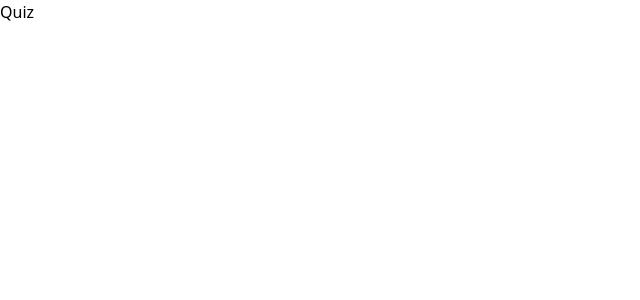
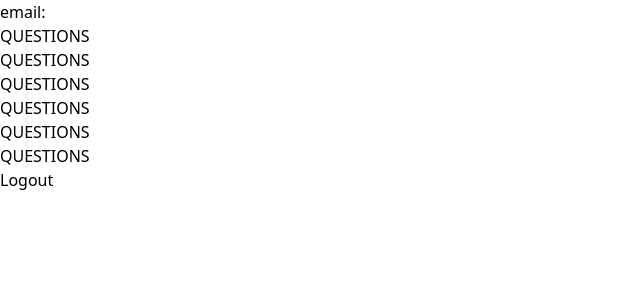
Before and after one commit to Thintalltom/QuizApp, a React (Vite) app in the folder signup/: page /quiz in a window 1280 px wide. Shown: the top 300 px of the page, without its empty margins (0-640 px from the left). Built offline with nearby package versions, Linux system fonts and the light colour scheme; no server answers.

Commit message:
questions added

```diff
--- a/signup/src/App.jsx
+++ b/signup/src/App.jsx
@@ -3,6 +3,7 @@ import {BrowserRouter as Router, Routes, Route} from 'react-router-dom'
 import Login from "./Components/Login";
 import Signup from "./Components/Signup";
 import Quiz from "./Components/Quiz";
+
 import "./App.css";
 import { UserProvider } from "./Context/userContext";
 
@@ -14,7 +15,9 @@ function App() {
           <Routes>
             <Route path='/' element={ <Signup />}/>
             <Route path='/login' element={ <Login />}/>
-            <Route path='/quiz' element={ <Quiz />}/>
+            <Route path='/quiz' element={
+              <Quiz />
+           }/>
           </Routes>
         </Router>
       </div>
--- a/signup/src/Components/Login.jsx
+++ b/signup/src/Components/Login.jsx
@@ -1,21 +1,23 @@
 import React from 'react'
-import { useContext } from 'react'
+import { useContext, useState } from 'react'
 import { Link, useNavigate } from 'react-router-dom'
 import { userContext } from '../Context/userContext'
 
 const Login = () => {
-  const { logemail, logpassword, login, setLogPassword, setLogEmail } = useContext(userContext)
+  const {  login } = useContext(userContext)
   const navigate = useNavigate()
+
+  const [logpassword, setLogPassword] = useState("");
+  const [logemail, setLogEmail] = useState("");
 
   async function handleLogin (e) {
     try {
       e.preventDefault(),
       await login(logemail, logpassword)
-      if(login)
-      {
+
         navigate('/quiz')
 
-      }
+
 
     } catch (error) {
       alert(error)
--- /dev/null
+++ b/signup/src/Components/Questions.jsx
@@ -0,0 +1,16 @@
+import React from 'react'
+
+const Questions = ({ question,
+    optionA,
+    optionB,
+    optionC,
+    Answer}) => {
+  return (
+    <div className='flex flex-col gap-4'>
+        <p>QUESTIONS</p>
+
+    </div>
+  )
+}
+
+export default Questions
--- a/signup/src/Components/Quiz.jsx
+++ b/signup/src/Components/Quiz.jsx
@@ -1,9 +1,47 @@
-import React from 'react'
+import React, { useContext } from "react";
+import { userContext } from "../Context/userContext";
+import { useNavigate } from "react-router-dom";
+import { questions } from "./QuizQuestions";
+import Questions from "./Questions";
 
 const Quiz = () => {
+  const { user, logOut } = useContext(userContext);
+  const navigate = useNavigate();
+  const handleSignout = async () => {
+    try {
+      await logOut();
+      navigate("/");
+    } catch (error) {
+      console.log(error);
+    }
+  };
   return (
-    <div>Quiz</div>
-  )
-}
+    <div>
+      <p>email: {user && user.email}</p>
 
-export default Quiz
+    {questions.map((quest) => (
+      <Questions question = {quest.question}
+      optionA= {quest.optionA}
+      optionB= {quest.optionB}
+      optionC= {quest.optionC}
+      Answer = {quest.answer}
+
+      />
+    ))}
+
+
+
+
+
+
+      <button
+        className="p-4 bg-slate-500 text-white  rounded "
+        onClick={handleSignout}
+      >
+        Logout{" "}
+      </button>
+    </div>
+  );
+};
+
+export default Quiz;
--- /dev/null
+++ b/signup/src/Components/QuizQuestions.jsx
@@ -0,0 +1,45 @@
+export const questions = [
+    {
+        question: 'Whats the name of the dev',
+        optionA:'Tomide',
+        optionB:'Tristen',
+        optionC:'Tope',
+        answer: "optionA"
+    },
+    {
+        question: '2 + 1',
+        optionA:'8',
+        optionB:'3',
+        optionC:'2',
+        answer: "optionB"
+    },
+    {
+        question: 'What is the capital of Nigeria ?',
+        optionA:'Cotonu',
+        optionB:'FCT',
+        optionC:'Lagos',
+        answer: "optionA"
+    },
+    {
+        question: 'What is the dev dream country? ',
+        optionA:'Canda',
+        optionB:'Germany',
+        optionC:'London',
+        answer: "optionB"
+    },
+  {
+        question: 'Whats the name of the dev',
+        optionA:'Cotonu',
+        optionB:'FCT',
+        optionC:'Lagos',
+        answer: "optionA"
+    },
+    {
+        question: 'Whats the name of the dev',
+        optionA:'Cotonu',
+        optionB:'FCT',
+        optionC:'Lagos',
+        answer: "optionA"
+    },
+
+]
--- a/signup/src/Components/Signup.jsx
+++ b/signup/src/Components/Signup.jsx
@@ -3,8 +3,10 @@ import { useContext, useState } from 'react'
 import { Link, useNavigate } from 'react-router-dom'
 import { userContext } from '../Context/userContext'
 const Signup = () => {
-  const { signUp, setPassword, setEmail, email, password, info} = useContext(userContext)
-  const [blur, setBlur] = useState(false)
+  const { signUp, info} = useContext(userContext)
+  const [password, setPassword] = useState("");
+  const [email, setEmail] = useState("");
+  const [error, setError] = useState({})
    const navigate = useNavigate()
   async function handleSignup (e) {
     try {
@@ -13,22 +15,25 @@ const Signup = () => {
       navigate('/login')
 
     } catch (error) {
-      alert(error)
+      setError(error)
 
     }
   }
+
+
 
   return (
     <div className='w-[100vw] h-[100vh] flex-col flex  items-center justify-center bg-slate-500'>
       <p className='text-4xl font-extrabold mb-4'>QUIZ APP</p>
       <p className='text-slate-200 mb-4 font-bold'>Register Account</p>
     <div className='text-slate-200 flex  items-center justify-center'>
+
         <form className='flex flex-col gap-9'>
             <label>Gmail</label>
             <input onChange={((e) => setEmail(e.target.value))} value={email} type='text' placeholder="input here " className=' text-slate-900 border-black border-2 p-[5px] rounded '  />
             <label>Password</label>
             <input onChange={((e) => setPassword(e.target.value))}  value={password} type='text' placeholder="input here " className=' text-slate-900  border-black border-2 p-[5px] rounded' />
-        <button onClick={handleSignup} className=' text-white bg-slate-900 rounded p-[10px]'>Sign up</button>
+        <button disabled={!password && !email} onClick={handleSignup} className=' text-white bg-slate-900 rounded p-[10px]'>Sign up</button>
         <p>already registered?  <Link to='/login' className='text-blue-900 cursor-pointer'>Log in</Link></p>
         </form>
 
--- a/signup/src/Context/userContext.jsx
+++ b/signup/src/Context/userContext.jsx
@@ -1,9 +1,11 @@
-import { createContext, useState } from "react";
+import { createContext, useState, useEffect, useContext } from "react";
 import { app } from "./Firebase";
 import {
   getAuth,
   signInWithEmailAndPassword,
+  signOut,
   createUserWithEmailAndPassword,
+  onAuthStateChanged
 } from "firebase/auth";
 
 export const userContext = createContext();
@@ -11,40 +13,48 @@ export const userContext = createContext();
 export const UserProvider = (props) => {
   // Initialize Firebase Authentication and get a reference to the service
   const auth = getAuth(app);
-  const [password, setPassword] = useState("");
-  const [email, setEmail] = useState("");
-  const [info, setInfo] = useState([]);
-  const [logpassword, setLogPassword] = useState("");
-  const [logemail, setLogEmail] = useState("");
-  const [loginfo, setLogInfo] = useState([]);
+
+  const [user, setUser] = useState({});
 
   const signUp = (email, password) => {
     createUserWithEmailAndPassword(auth, email, password);
   };
 
   const login = (email, password) => {
-    createUserWithEmailAndPassword(auth, email, password);
+    signInWithEmailAndPassword(auth, email, password);
   };
+
+  const logOut = () => {
+   return signOut(auth)
+  }
+
+  useEffect(() => {
+    const unsubscribe = onAuthStateChanged(auth, (currentUser) => {
+        setUser(currentUser)
+        console.log(user)
+     });
+      return () => {
+        unsubscribe();
+      }
+    }, []);
+
 
 
   return (
     <userContext.Provider
       value={{
         login,
-        setLogPassword,
-        setLogEmail,
-        logemail,
-        logpassword,
+        user,
+        signUp,
+        logOut
 
-        signUp,
-        setPassword,
-        setEmail,
-        password,
-        email,
-        info,
       }}
     >
       {props.children}{" "}
     </userContext.Provider>
   );
 };
+
+export function useUserAuth() {
+  return useContext(userContext)
+}
```
Also changed, not shown: signup/src/Components/ProtectedRoute.jsx (added, +13 -0 lines).
